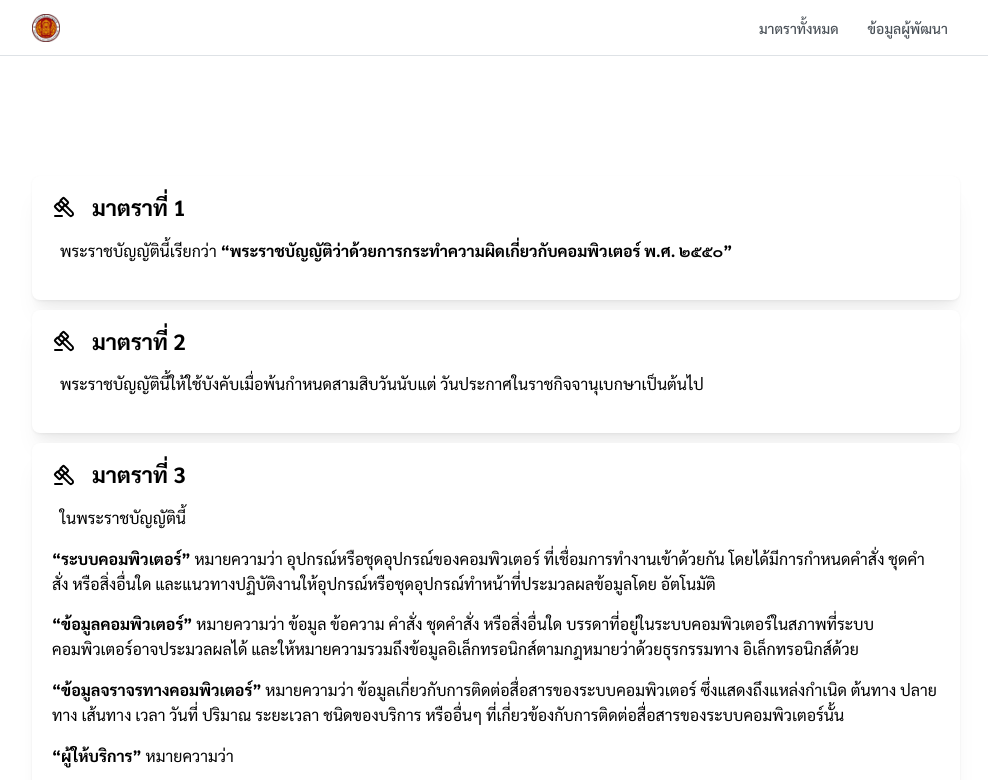
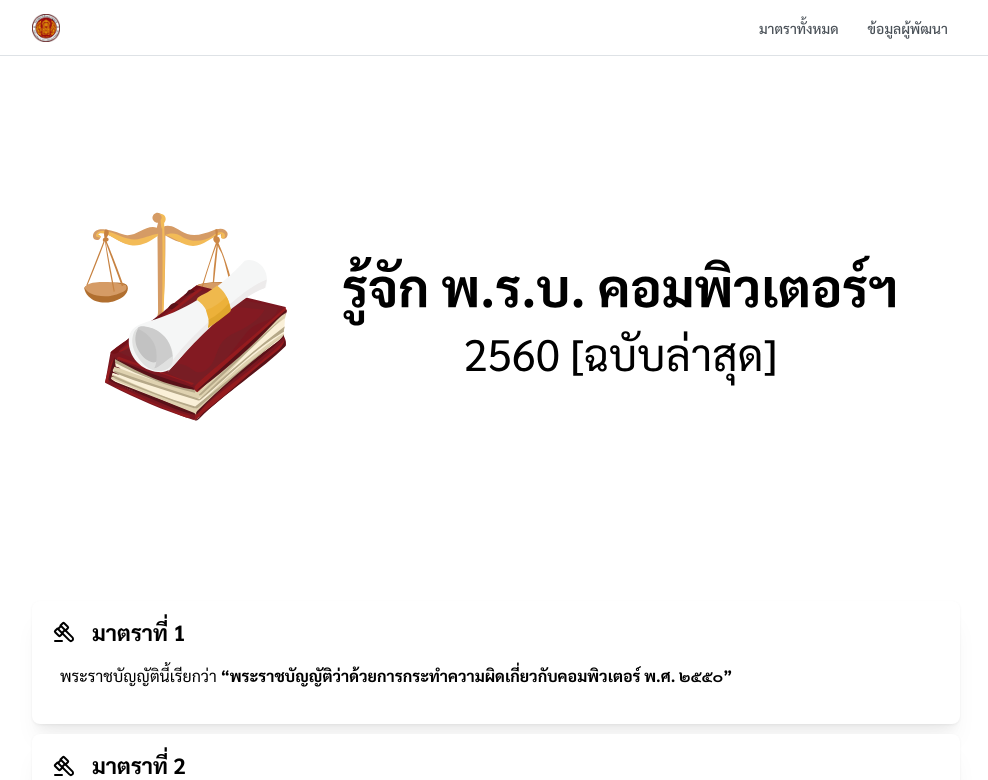
Before and after one commit to iwindd/svc-digital-safe, a Next.js app: page / in a window 1280 px wide. Shown: the top 780 px of the page, without its empty margins (144-1132 px from the left). Built offline with nearby package versions, Linux system fonts and the light colour scheme.

Commit message:
feat: banner

```diff
--- /dev/null
+++ b/src/app/components/Banner/index.tsx
@@ -0,0 +1,21 @@
+import React from "react";
+import classes from "./style.module.css";
+import { Paper } from "@mantine/core";
+import Image from "next/image";
+
+const Banner = () => {
+  return (
+    <Paper className={classes.wrapper}>
+      <Image
+        src="/banner.svg"
+        width={0}
+        height={0}
+        alt="Banner"
+        sizes="100vw"
+        style={{ width: '100%', height: 'auto' }} // optional
+      />
+    </Paper>
+  );
+};
+
+export default Banner;
--- /dev/null
+++ b/src/app/components/Banner/style.module.css
@@ -0,0 +1,3 @@
+.wrapper {
+  margin: 0 0 1em 0;
+}
--- a/src/app/components/Navbar/style.module.css
+++ b/src/app/components/Navbar/style.module.css
@@ -1,6 +1,6 @@
 .header {
   height: 56px;
-  margin-bottom: 120px;
+  margin-bottom: 0px;
   background-color: var(--mantine-color-body);
   border-bottom: 1px solid light-dark(var(--mantine-color-gray-3), var(--mantine-color-dark-4));
   padding-left: var(--mantine-spacing-md);
--- a/src/app/page.tsx
+++ b/src/app/page.tsx
@@ -1,12 +1,14 @@
 import { Container, Stack } from "@mantine/core";
 import { getSections } from "@/lib/section";
 import Section from './components/Section';
+import Banner from "./components/Banner";
 
 export default function Home() {
   const sections = getSections();
 
   return (
     <Container>
+      <Banner/>
       <Stack gap="xs">
         {sections.map((section, index) => (
           <Section key={section.id} section={section} number={index+1}/>
```
Also changed, not shown: public/banner.svg (added).
